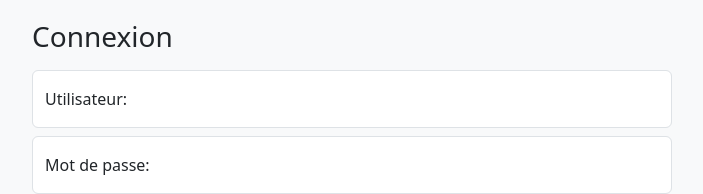
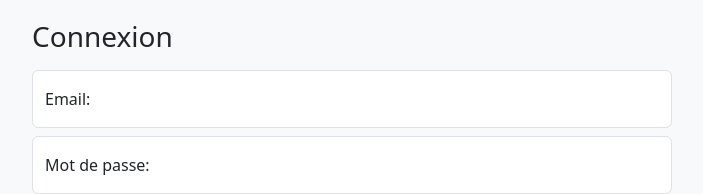
Before and after one commit to AxelMSoares/projector-backoffice, a React (Vite) app: page /admin-connection in a window 1280 px wide. Shown: the part 254-448 px from the top of the page, without its empty margins (288-991 px from the left). Built offline with nearby package versions, Linux system fonts and the light colour scheme; no server answers.

Commit message:
Changed username to email in connection form

```diff
--- a/src/components/login/login.jsx
+++ b/src/components/login/login.jsx
@@ -25,12 +25,12 @@ function Login({ onConnect }) {
         e.preventDefault();
 
         const data = {
-            username: document.getElementById('login').value,
+            email: document.getElementById('email').value,
             pwd: document.getElementById('pwd').value
         };
 
         // Check if the fields are not empty
-        if (!data.username || !data.pwd) {
+        if (!data.email || !data.pwd) {
             setErrorMsg('Veuillez remplir tous les champs');
             return;
         }
@@ -66,8 +66,8 @@ function Login({ onConnect }) {
                     <img src="/projector_logo.png" alt="projector logo" />
                     <h1 className='h3 mb-3 fw-normal'>Connexion</h1>
                     <div className='form-floating mb-2'>
-                        <input className='form-control' type="text" name="login" id="login" placeholder='Utilisateur' />
-                        <label htmlFor="login">Utilisateur:</label>
+                        <input className='form-control' type="email" name="email" id="email" placeholder='Email' />
+                        <label htmlFor="email">Email:</label>
                     </div>
                     <div className='form-floating mb-4'>
                         <input className='form-control' type="password" name="pwd" id="pwd" placeholder='Mot de passe' />
```
